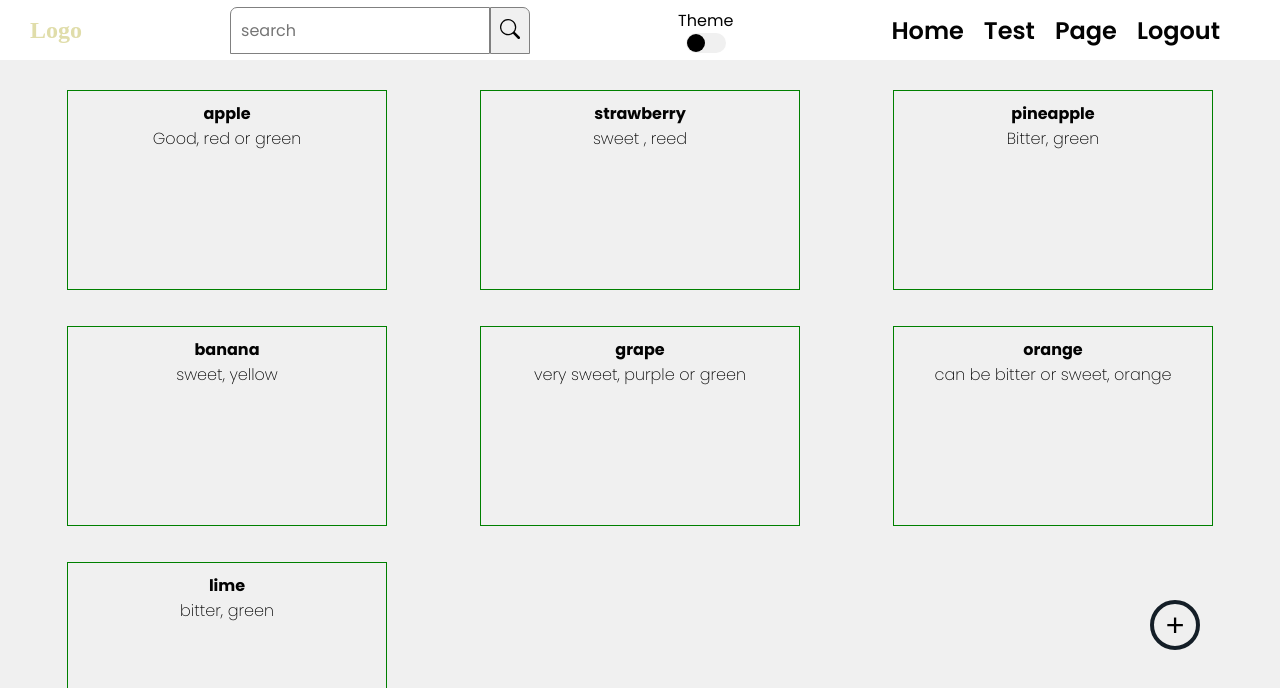
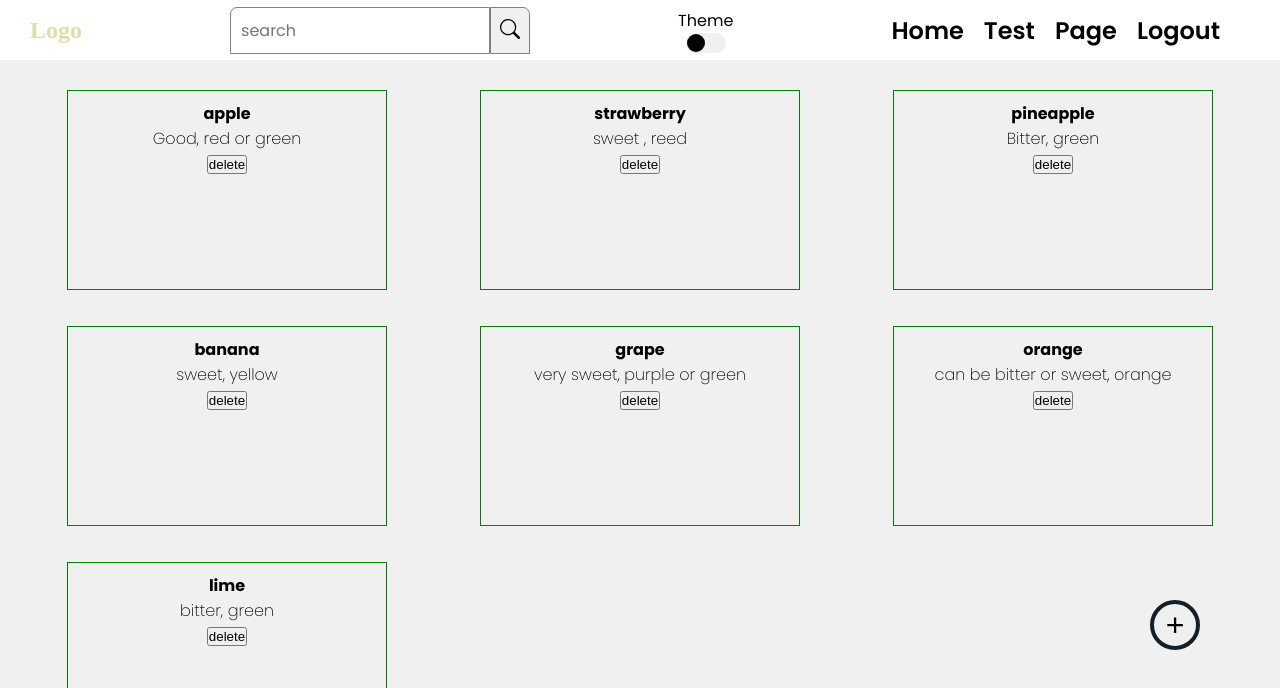
Before and after one commit to GuilhermeW1/react-pages, a React (Create React App) app: page /home in a window 1280 px wide. Both pictures are taken after typing "Sample", "Sample123" into the empty fields and a click on the button "Submit". Shown: the top 688 px of the page. Built offline with nearby package versions, Linux system fonts and the light colour scheme.

Commit message:
feat: delete button on fruit

```diff
--- a/src/components/fruit/index.js
+++ b/src/components/fruit/index.js
@@ -1,6 +1,7 @@
 import * as React from 'react'
 import { useModal } from '../modal/index'
 import { ACTIONS } from '../../utils/fake-database'
+import { Div } from './style'
 
 // eslint-disable-next-line , react/prop-types
 function AddFruitForm({ dispatch }) {
@@ -30,4 +31,17 @@ function AddFruitForm({ dispatch }) {
   )
 }
 
-export { AddFruitForm }
+// eslint-disable-next-line react/prop-types
+const FruitItem = ({ children, dispatch, id }) => {
+  function handleDelete() {
+    dispatch({ type: ACTIONS.DELETE_FRUIT, payload: { id: id } })
+  }
+  return (
+    <Div>
+      {children}
+      <button onClick={handleDelete}>delete</button>
+    </Div>
+  )
+}
+
+export { AddFruitForm, FruitItem }
--- a/src/components/fruit/style.js
+++ b/src/components/fruit/style.js
@@ -0,0 +1,12 @@
+import styled from 'styled-components'
+
+const Div = styled.div`
+  height: 200px;
+  width: 25vw;
+  margin: 10px;
+  border: 1px solid green;
+  text-align: center;
+  padding: 10px;
+`
+
+export { Div }
--- a/src/components/nav/burger.js
+++ b/src/components/nav/burger.js
@@ -1,41 +1,6 @@
 import * as React from 'react'
 import NavLinks from './nav-links'
-import styled from 'styled-components'
-
-const StyledBurger = styled.div`
-  width: 2rem;
-  height: 2rem;
-  position: fixed;
-  top: 15px;
-  right: 20px;
-  z-index: 20;
-  display: none;
-
-  @media (max-width: 768px) {
-    display: flex;
-    justify-content: space-around;
-    flex-flow: column nowrap;
-  }
-
-  div {
-    width: 2rem;
-    height: 0.25rem;
-    background-color: ${({ open }) => (open ? '#ccc' : '#333')};
-    border-radius: 10px;
-    transform-origin: 1px;
-    transition: all 0.3s linear;
-    &:nth-child(1) {
-      transform: ${({ open }) => (open ? 'rotate(45deg)' : 'rotate(0)')};
-    }
-    &:nth-child(2) {
-      transform: ${({ open }) => (open ? 'translateX(100%)' : 'translateX(0)')};
-      opacity: ${({ open }) => (open ? 0 : 1)};
-    }
-    &:nth-child(3) {
-      transform: ${({ open }) => (open ? 'rotate(-45deg)' : 'rotate(0)')};
-    }
-  }
-`
+import { StyledBurger } from './styles'
 
 function Burger() {
   const [open, setIsOpen] = React.useState(false)
--- a/src/components/nav/nav-links.js
+++ b/src/components/nav/nav-links.js
@@ -38,10 +38,6 @@ const StylesNavLink = styled(NavLink)`
   font-family: 'Poppins', sans-serif;
   font-size: 1.5em;
   font-weight: 600;
-
-  @media (max-width: 768px) {
-    font-size: 14px;
-  }
 `
 
 export default NavLinks
--- a/src/components/nav/styles.js
+++ b/src/components/nav/styles.js
@@ -1,5 +1,6 @@
 import styled from 'styled-components'
 
+/* styled components from nav-links component*/
 const Button = styled.button`
   background: ${props => props.theme.theme.colors.nav};
   color: ${props => props.theme.theme.colors.text};
@@ -32,12 +33,50 @@ const Ul = styled.ul`
     top: 0;
     right: 0;
     height: 100vh;
-    background: black;
+    background: ${props => props.theme.theme.colors.nav};
     width: 300px;
     transform: ${({ open }) => (open ? 'translateX(0)' : 'translateX(100%)')};
+    margin: 0;
   }
 `
 
+/*styled components from burger component*/
+const StyledBurger = styled.div`
+  width: 2rem;
+  height: 2rem;
+  position: fixed;
+  top: 15px;
+  right: 20px;
+  z-index: 20;
+  display: none;
+
+  @media (max-width: 768px) {
+    display: flex;
+    justify-content: space-around;
+    flex-flow: column nowrap;
+  }
+
+  div {
+    width: 2rem;
+    height: 0.25rem;
+    background-color: ${({ open }) => (open ? '#ccc' : '#333')};
+    border-radius: 10px;
+    transform-origin: 1px;
+    transition: all 0.3s linear;
+    &:nth-child(1) {
+      transform: ${({ open }) => (open ? 'rotate(45deg)' : 'rotate(0)')};
+    }
+    &:nth-child(2) {
+      transform: ${({ open }) => (open ? 'translateX(100%)' : 'translateX(0)')};
+      opacity: ${({ open }) => (open ? 0 : 1)};
+    }
+    &:nth-child(3) {
+      transform: ${({ open }) => (open ? 'rotate(-45deg)' : 'rotate(0)')};
+    }
+  }
+`
+
+/*styled components from index*/
 const NavB = styled.nav`
   position: fixed;
   width: 100%;
@@ -65,4 +104,4 @@ const DivTheme = styled.div`
 `
 //#141e27
 
-export { Button, Ul, NavB, Span, DivTheme }
+export { Button, Ul, NavB, Span, DivTheme, StyledBurger }
--- a/src/context/list.js
+++ b/src/context/list.js
@@ -15,7 +15,7 @@ function reducer(fruit, action) {
       return [...fruit, newFruit(action.payload.fruitValues)]
 
     case ACTIONS.DELETE_FRUIT:
-      return fruit
+      return fruit.filter(fruit => fruit.id !== action.payload.id)
     default:
       return fruit
   }
--- a/src/screens/home.js
+++ b/src/screens/home.js
@@ -2,7 +2,7 @@ import * as React from 'react'
 import styled from 'styled-components'
 import { useList } from '../context/list'
 import { Modal, ModalOpenButton, ModalContent } from '../components/modal/index'
-import { AddFruitForm } from '../components/fruit/index'
+import { AddFruitForm, FruitItem } from '../components/fruit/index'
 
 const AddButton = styled.button`
   z-index: 1;
@@ -37,15 +37,6 @@ const DivContainer = styled.div`
   position: relative;
 `
 
-const Div = styled.div`
-  height: 200px;
-  width: 25vw;
-  margin: 10px;
-  border: 1px solid green;
-  text-align: center;
-  padding: 10px;
-`
-
 function Home() {
   const [fruit, dispatch] = useList()
 
@@ -53,10 +44,10 @@ function Home() {
     <DivContainer>
       {fruit.map(item => {
         return (
-          <Div key={item.id}>
+          <FruitItem dispatch={dispatch} key={item.id} id={item.id}>
             <strong>{item.name}</strong>
             <div>{item.description}</div>
-          </Div>
+          </FruitItem>
         )
       })}
       <Modal>
```
